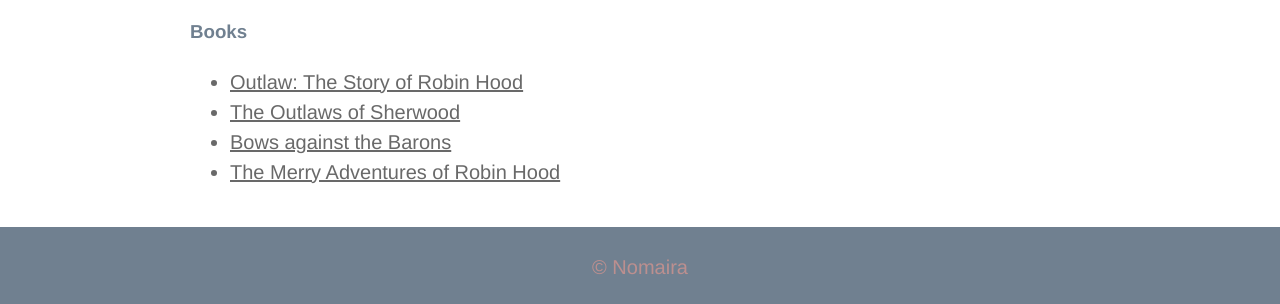
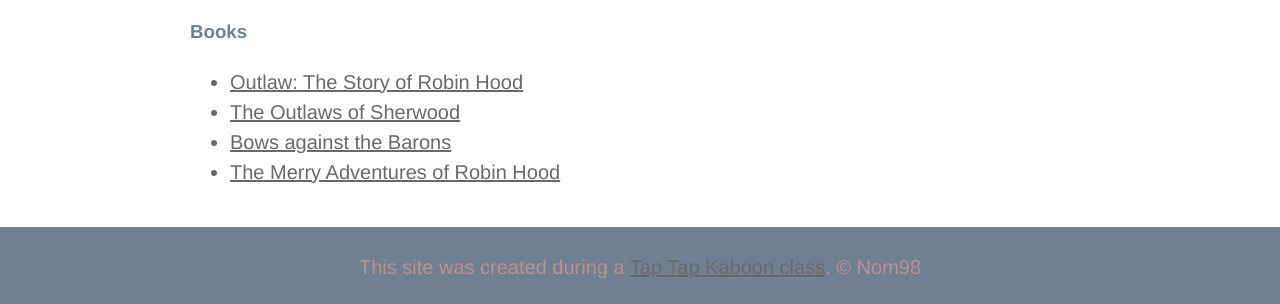
Before and after one commit to Nom98/Cartoon-hero, a plain HTML site: page index.html in a window 1280 px wide. Shown: the part 1845-2149 px from the top of the page. Drawn offline with Linux system fonts and the light colour scheme.

Commit message:
Revert "Update index.html"
This reverts commit 267c0b05def8d0102fc0a978fb7f1ec94856fae9.

```diff
--- a/index.html
+++ b/index.html
@@ -70,7 +70,7 @@
     <!-- Footer element -->
     <footer>
       <p>
-        &copy; Nomaira
+        This site was created during a <a href="https://taptapkaboom.com" target="_blank">Tap Tap Kaboon class</a>. &copy; Nom98
       </p>
     </footer>
   </body>
```
